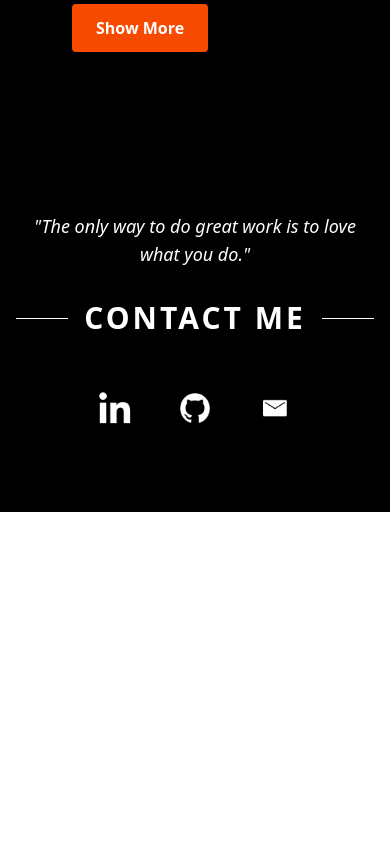
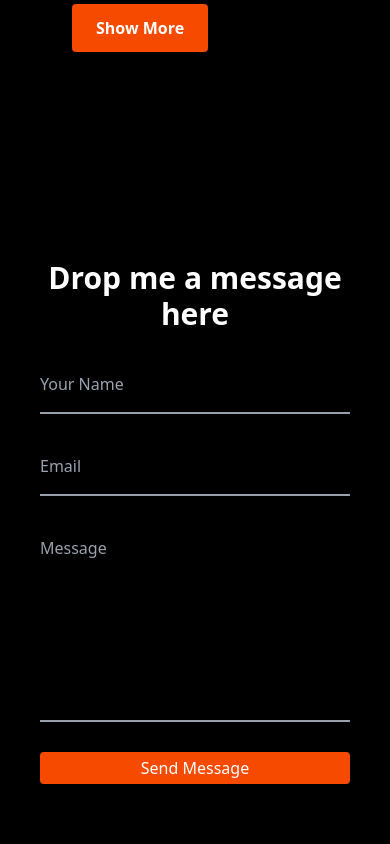
Before and after one commit to Gauri-Nagariya/portfolio, a React (Vite) app: page / in a window 390 px wide. Shown: the part 6620-7464 px from the top of the page. Before the commit the page ends 7132 px from the top, so only its background shows below. Built offline with nearby package versions, Linux system fonts and the light colour scheme.

Commit message:
completed

```diff
--- a/src/components/Contact.jsx
+++ b/src/components/Contact.jsx
@@ -1,34 +1,204 @@
-import React from 'react';
-import linkedin from '../assets/images/link.png'; // Import the image
-import github from '../assets/images/github_contact.png'; // Import the image
-import email from '../assets/images/mail.png'; // Import the image
+import React, { useState } from "react";
+import linkedin from "../assets/images/link.png"; // Import the image
+import github from "../assets/images/github_contact.png"; // Import the image
+import emailimg from "../assets/images/mail.png"; // Import the image
+
+const Contact = () => {
+
+  const [username, setUsername] = useState("");
+const [email, setEmail] = useState("");
+const [message, setMessage] = useState("");
+
+   const handleFormSubmit = async (event) => {
+    event.preventDefault();
+    const formData = new FormData(event.target);
+
+    formData.append("access_key", "a9d3f7aa-37a9-4990-83f1-d238bf4471e1");
+
+    const object = Object.fromEntries(formData);
+    const json = JSON.stringify(object);
+
+    const response = await fetch("https://api.web3forms.com/submit", {
+  method: "POST",
+  headers: { "Content-Type": "application/json", Accept: "application/json" },
+  body: json,
+});
+const res = await response.json();
+
+    if (res.success) {
+      console.log("Success", res);
+    }
+  };
+  return (
+    <section
+      id="contact"
+      className="bg-black text-white py-26 px-4 sm:px-8 lg:px-16 text-center"
+    >
+      <div className="container  bg-transparent pb-16 rounded-4xl text-left">
+        <div className="card w-full sm:w-3/4 lg:w-1/2 m-auto p-6">
+          <h1 className="text-center font-bold text-3xl mb-6">
+            Drop me a message here
+          </h1>
+          <form className="flex flex-col" onSubmit={handleFormSubmit}>
+            {/* Username Field */}
+            <div className="relative w-full mb-6">
+              <input
+                type="text"
+                id="username"
+                name="username"
+                placeholder="enter your name"
+                required
+                autoComplete="off"
+                value={username}
+                onChange={(e) => setUsername(e.target.value)}
+                className="peer w-full border-b-2 border-gray-400 bg-transparent text-white placeholder-transparent focus:outline-none pt-6 pb-2"
+              />
+              <label
+                htmlFor="username"
+                className="
+      absolute left-0 text-gray-400 text-base transition-all duration-200
+      top-4
+      peer-placeholder-shown:top-4 peer-placeholder-shown:text-gray-400 peer-placeholder-shown:text-base
+      peer-focus:top-0 peer-focus:text-sm peer-focus:text-orange-500
+      peer-valid:top-0 peer-valid:text-sm peer-valid:text-orange-500
+    "
+              >
+                Your Name
+              </label>
+            </div>
+
+            {/* Email Field */}
+            <div className="relative w-full mb-6">
+              <input
+                type="email"
+                id="email"
+                name="email"
+                placeholder=" "
+                required
+                autoComplete="off"
+                value={email}
+                onChange={(e) => setEmail(e.target.value)}
+                className="peer w-full border-b-2 border-gray-400 bg-transparent text-white placeholder-transparent focus:outline-none pt-6 pb-2"
+              />
+              <label
+                htmlFor="email"
+                className="
+      absolute left-0 text-gray-400 text-base transition-all duration-200
+      top-4
+      peer-placeholder-shown:top-4 peer-placeholder-shown:text-gray-400 peer-placeholder-shown:text-base
+      peer-focus:top-0 peer-focus:text-sm peer-focus:text-orange-500
+      peer-valid:top-0 peer-valid:text-sm peer-valid:text-orange-500
+    "
+              >
+                Email
+              </label>
+            </div>
+
+            {/* Message Field */}
+            <div className="relative w-full mb-6">
+              <textarea
+                id="message"
+                name="message"
+                placeholder=" "
+                required
+                rows={6}
+                autoComplete="off"
+                value={message}
+                onChange={(e) => setMessage(e.target.value)}
+                //  className="peer w-full border-b-2 border-gray-400 bg-transparent text-white placeholder-transparent focus:outline-none pt-6 pb-2 resize custom-scroll"
+                className="peer w-full border-b-2 border-gray-400 bg-transparent text-white placeholder-transparent focus:outline-none pt-6 mt-6 pb-2 resize-none overflow-y-auto custom-scroll"
+              />
+              <label
+                htmlFor="message"
+                className="
+      absolute left-0 text-gray-400 text-base transition-all duration-200
+      top-4
+      peer-placeholder-shown:top-4 peer-placeholder-shown:text-gray-400 peer-placeholder-shown:text-base
+      peer-focus:top-0 peer-focus:text-sm peer-focus:text-orange-500
+      peer-valid:top-0 peer-valid:text-sm peer-valid:text-orange-500
+    "
+              >
+                Message
+              </label>
+            </div>
+
+            {/* Submit Button */}
+            <button
+              type="submit"
+              className="w-full rounded text-center h-8 cursor-pointer bg-orange-600 text-white hover:bg-orange-700 active:bg-orange-800 transition-colors duration-200"
+            >
+              Send Message
+            </button>
+          </form>
+        </div>
+      </div>
+
+      {/* <div>
+        <div className='container border-orange-600 bg-transparent border-2 rounded-4xl text-left'>
+          <div className='card w-70 sm:w-70 lg:w-120 m-auto'>
+          <h1 className='text-center font-bold text-3xl'>Contact Form</h1>
+          <form className='flex flex-col'>
+            <label htmlFor="username" className=''>Username</label>
+            <input type="text" name='username' required autoComplete='off' className='border-2 rounded h-10'/>
 
 
+            <label htmlFor="email" className=''>Email</label>
+            <input type="email" name='email' required autoComplete='off' className='border-2 rounded h-10'/>
 
-const Contact = () => {
-  return (
-    <section id="contact" className="bg-balck text-white py-20 px-4 sm:px-8 lg:px-16 text-center">
-      <p className="text-lg italic mb-8 max-w-2xl mx-auto">
+            <label htmlFor="message" className=''>Message</label>
+            <textarea name="message" type="password" required autoComplete='off' rows={6} className='border-2 rounded'/>
+
+            <button type='submit' className='
+            w-full rounded text-center my-4 bg-orange-600 text-white'>Send Message</button>
+          </form>
+          </div>
+        </div>
+    </div> */}
+
+      {/* <p className="text-lg italic mb-8 max-w-2xl mx-auto">
         "The only way to do great work is to love what you do." <br />
-        {/* <span className="text-sm font-semibold">– Steve Jobs</span> */}
-      </p>
+      </p> */}
       <div className="relative mb-12">
         <div className="absolute inset-0 flex items-center">
           <div className="w-full border-t border-white"></div>
         </div>
         <div className="relative inline-block px-4 bg-black  text-3xl font-bold tracking-widest">
-          CONTACT ME
+          OR SIMPLY REACH OUT HERE
         </div>
       </div>
       <div className="flex justify-center space-x-8 sm:space-x-16">
-        <a href="https://www.linkedin.com/in/gauri-nagariya" target="_blank" rel="noopener noreferrer">
-          <img src={linkedin} alt="LinkedIn" className="w-12 h-12 rounded-full shadow-lg hover:scale-110 transition-transform duration-300 bg-black " />
+        <a
+          href="https://www.linkedin.com/in/gauri-nagariya"
+          target="_blank"
+          rel="noopener noreferrer"
+        >
+          <img
+            src={linkedin}
+            alt="LinkedIn"
+            className="w-12 h-12 rounded-full shadow-lg hover:scale-110 transition-transform duration-300 bg-black "
+          />
         </a>
-        <a href="https://github.com/Gauri-Nagariya" target="_blank" rel="noopener noreferrer">
-          <img src={github} alt="GitHub" className="w-12 h-12 rounded-full shadow-lg hover:scale-110 transition-transform duration-300" />
+        <a
+          href="https://github.com/Gauri-Nagariya"
+          target="_blank"
+          rel="noopener noreferrer"
+        >
+          <img
+            src={github}
+            alt="GitHub"
+            className="w-12 h-12 rounded-full shadow-lg hover:scale-110 transition-transform duration-300"
+          />
         </a>
-        <a href="https://mail.google.com/mail/?view=cm&fs=1&to=gaurinagariya@gmail.com" target="_blank" rel="noopener noreferrer">
-        <img src={email} alt="Email" className="w-12 h-12 rounded-full shadow-lg hover:scale-110 transition-transform duration-300 bg-black" />
+        <a
+          href="https://mail.google.com/mail/?view=cm&fs=1&to=gaurinagariya@gmail.com"
+          target="_blank"
+          rel="noopener noreferrer"
+        >
+          <img
+            src={emailimg}
+            alt="Email"
+            className="w-12 h-12 rounded-full shadow-lg hover:scale-110 transition-transform duration-300 bg-black"
+          />
         </a>
       </div>
     </section>
--- a/src/index.css
+++ b/src/index.css
@@ -9,3 +9,20 @@
 a:hover {
     color: var(--hover-color) !important;
   }
+
+  .custom-scroll::-webkit-scrollbar {
+  width: 8px;             /* width of scrollbar */
+}
+.custom-scroll::-webkit-scrollbar-thumb {
+  background: black;       /* scrollbar color */
+  /* border-radius: 6px; */
+}
+.custom-scroll::-webkit-scrollbar-track {
+  background: #222;        /* background of scrollbar track */
+}
+
+/* Firefox support */
+.custom-scroll {
+  scrollbar-width: thin;
+  scrollbar-color: black #222;
+}
```
